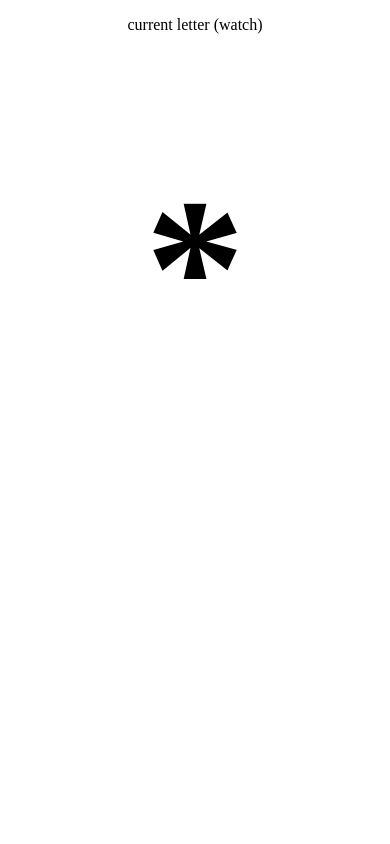
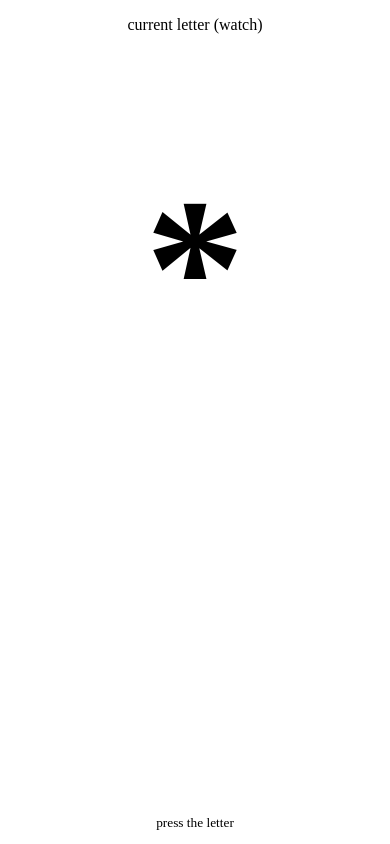
Before and after one commit to konsumer/pebble-comtest, a plain HTML site: page app/www/index.html in a window 390 px wide. Drawn offline with Linux system fonts and the light colour scheme; some packages are replaced by stand-ins of ours.

Commit message:
instructions

```diff
--- a/app/www/index.html
+++ b/app/www/index.html
@@ -15,13 +15,20 @@
                 font-size: 200px;
                 line-height: 200px;
             }
+            small {
+                position:absolute;
+                bottom:1em;
+                left:0;
+                text-align:center;
+                width: 100%;
+            }
         </style>
     </head>
     <body>
         <div class="app">
             <p>current letter (watch)</p>
             <h1 id="letter">*</h1>
-
+            <small>press the letter</small>
         </div>
         <script type="text/javascript" src="cordova.js"></script>
         <script type="text/javascript">
```
